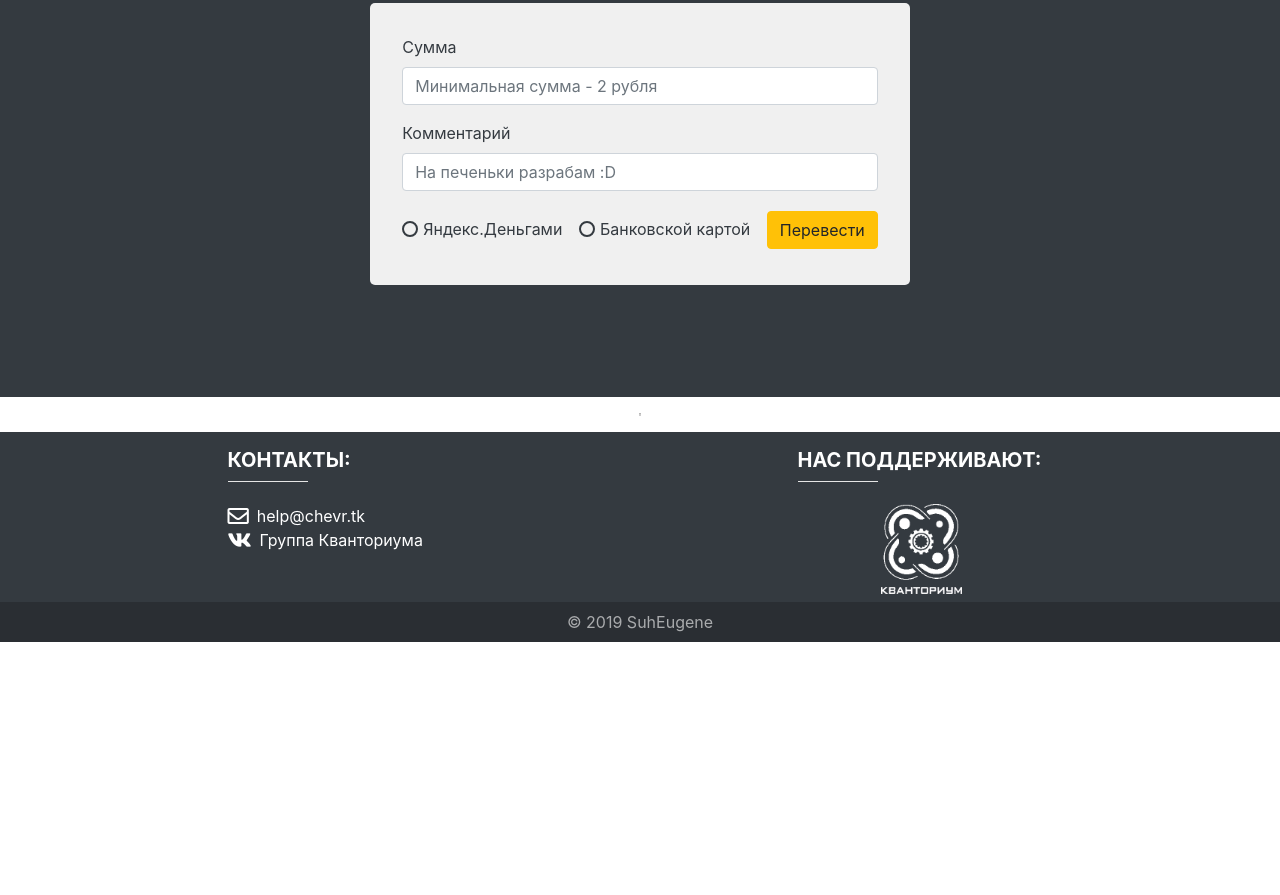
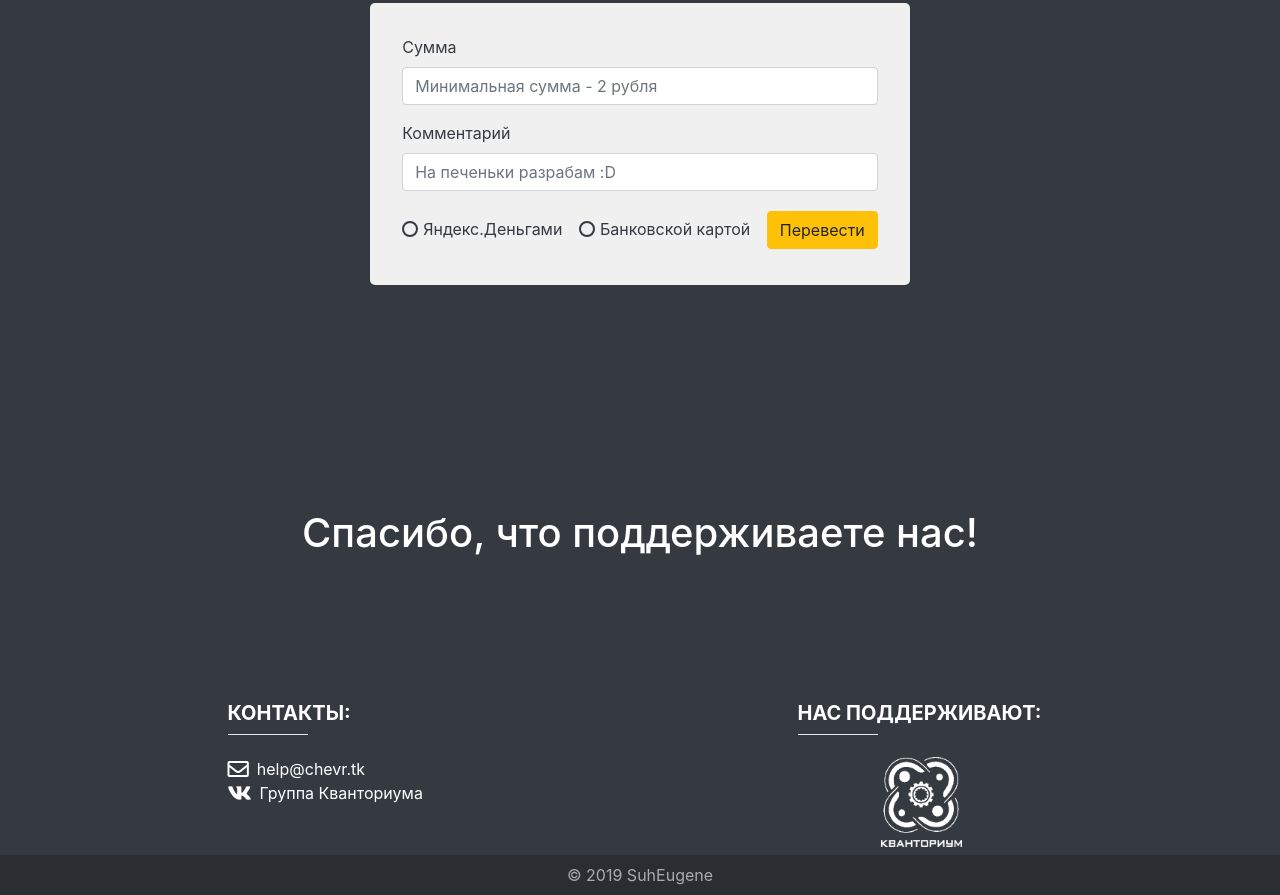
Before and after one commit to chevr-app/chevr-app.github.io, a plain HTML site: page index.html in a window 1280 px wide. Shown: the part 1901-2796 px from the top of the page. Before the commit the page ends 2543 px from the top, so only its background shows below. Drawn offline with nearby package versions, Linux system fonts and the light colour scheme.

Commit message:
Add files via upload

```diff
--- a/index.html
+++ b/index.html
@@ -192,7 +192,9 @@ $('[data-toggle="popover"]').popover()
             <input type="submit" class="btn btn-warning my-1" value="Перевести"></form>
     </div>
 </section>
-<section class="container-fluid pr-7 pl-7">
+<section class="container-fluid bg-dark text-white pt-10 pb-10 pr-7 pl-7">
+    <h1 class="text-center mb-3">Спасибо, что поддерживаете нас!</h1>
+    <!-- <p style="font-size:1.2em">Ученики VR квантума и ученик IT квантума детского технопарка «Кванториум» представляют вам универсальное информационное приложение для смартфона. Здесь вы найдете интерактивный прогноз погоды и свежие новости города. Кроме того – скоро появятся автобусные маршруты, афиши театра и кино, 3D-карта достопримечательностей города и многое другое!</p> -->
 </section>
 <!--<section id="help" class="container-fluid pt-10 pb-10 pr-7 pl-7">
      <?php if ($_GET['sended']=='true'): ?>
@@ -238,7 +240,7 @@ $('[data-toggle="popover"]').popover()
 
 
 
-<hr style="width: 2px; height: 2px; background: rgba(0, 0, 0, 0.2);">
+<!-- <hr style="height: 2px; background: #2a2e33; margin:0;"> -->
 
 <footer class="page-footer font-small bg-dark text-white">
 
```
